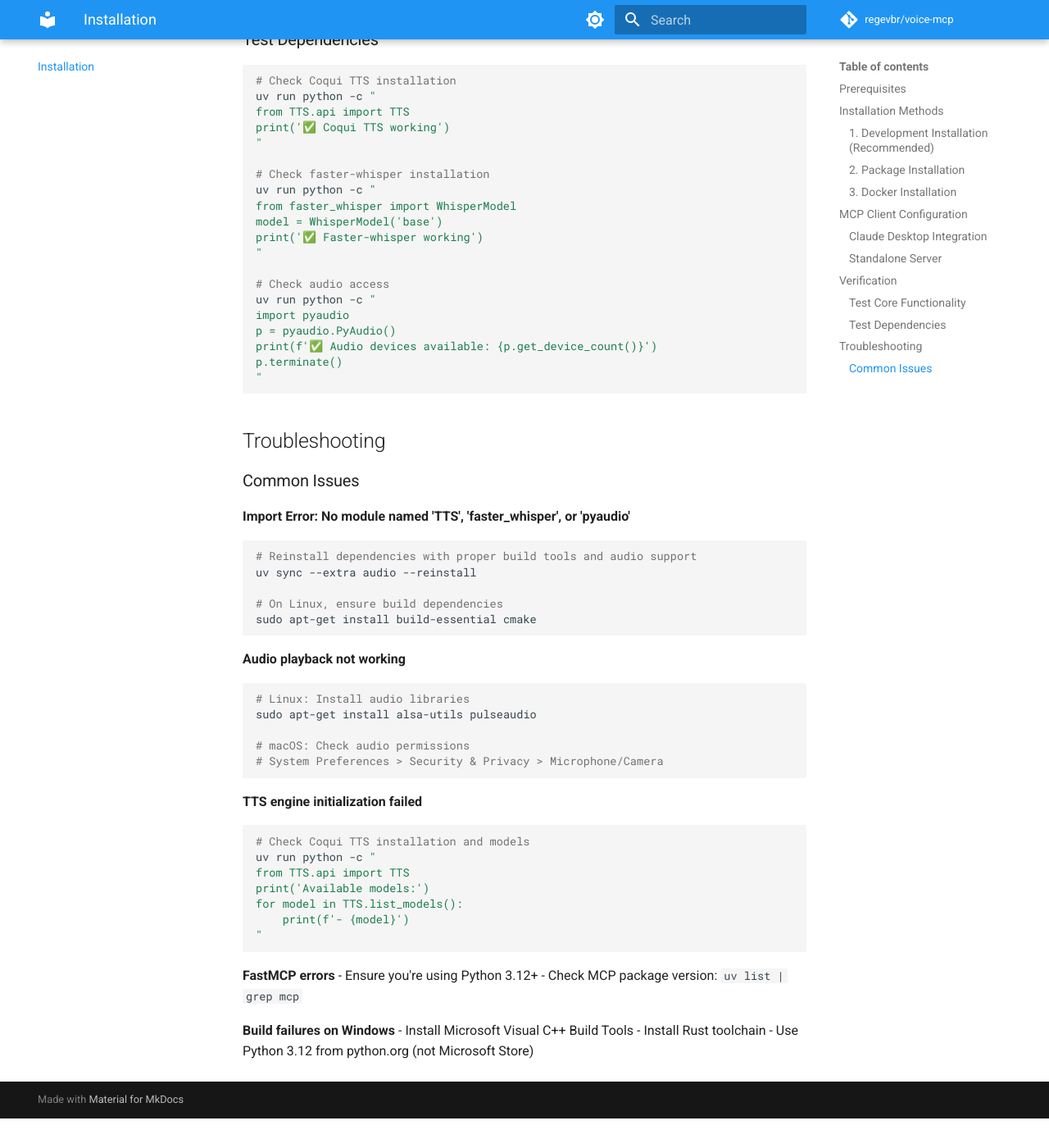
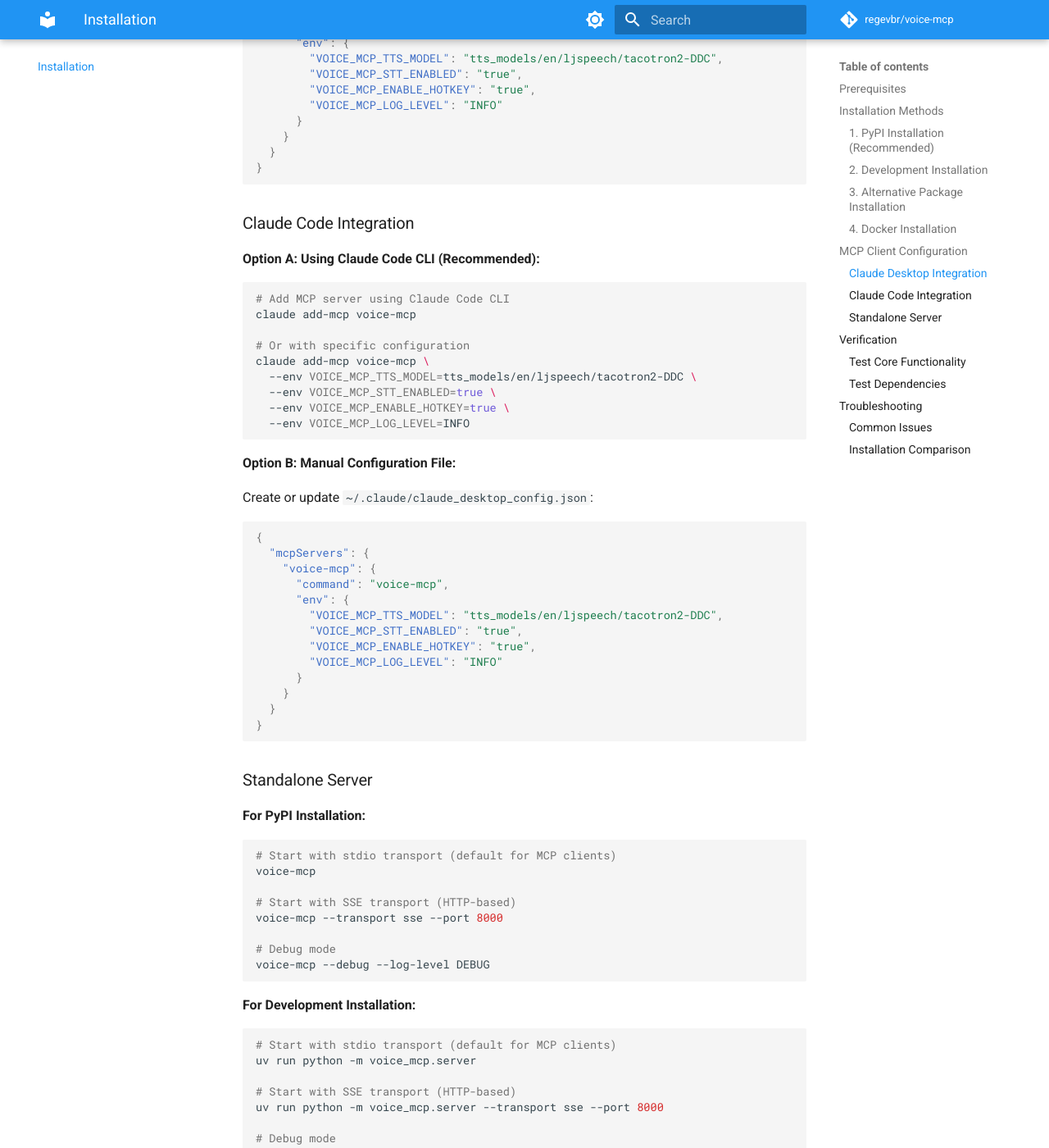
Before and after one commit to regevbr/voice-mcp, an MkDocs documentation site: the page built from docs/installation.md, in a window 1280 px wide and 1400 px high, scrolled down 2537 px. Shown: the whole window at 82% size. Built offline with MkDocs 1.6.1 and Material for MkDocs 9.7.7, drawn with Linux system fonts in a browser that asks for light colours; comment, search, counter and statistics services are not loaded; before the commit the page ends 3901 px from its top, so only the background shows below that; some of the changed text lies outside the part shown.

Commit message:
feat: Add CodeQL security analysis workflow and update documentation
- Add .github/workflows/codeql.yml for automated security scanning
- Update README.md with enhanced project overview and security practices
- Improve docs/index.md with comprehensive feature descriptions
- Update docs/installation.md with clearer setup instructions
- Enhance docs/usage.md with detailed MCP integration examples

🤖 Generated with [Claude Code](https://claude.ai/code)

Co-Authored-By: Claude <noreply@anthropic.com>

````diff
--- a/docs/installation.md
+++ b/docs/installation.md
@@ -30,7 +30,26 @@ curl --proto '=https' --tlsv1.2 -sSf https://sh.rustup.rs | sh
 
 ## Installation Methods
 
-### 1. Development Installation (Recommended)
+### 1. PyPI Installation (Recommended)
+
+```bash
+# Install with uv (recommended)
+uv add voice-mcp[audio]
+
+# Alternative with pip
+pip install voice-mcp[audio]
+```
+
+> **⚠️ Important**: Use `[audio]` extras to get full audio hardware support (PyAudio, RealtimeSTT). Without it, you'll get TTS functionality but may encounter audio I/O issues.
+
+**Audio Extras vs Base Installation**
+
+| Installation | TTS | STT | Audio I/O | Hotkeys | Use Case |
+|--------------|-----|-----|-----------|---------|----------|
+| `voice-mcp` | ✅ | ✅ | ⚠️ Limited | ✅ | Basic TTS, may have audio issues |
+| `voice-mcp[audio]` | ✅ | ✅ | ✅ Full | ✅ | Complete functionality (recommended) |
+
+### 2. Development Installation
 
 ```bash
 # Clone the repository
@@ -42,17 +61,17 @@ curl -LsSf https://astral.sh/uv/install.sh | sh
 uv sync --extra audio --dev
 ```
 
-### 2. Package Installation
+### 3. Alternative Package Installation
 
 ```bash
-# Full installation with audio dependencies
+# Full installation with audio dependencies (development mode)
 pip install -e .[audio]
 
-# Basic installation (limited functionality)
-pip install voice-mcp
+# Direct git installation
+pip install git+https://github.com/voice-mcp/voice-mcp.git[audio]
 ```
 
-### 3. Docker Installation
+### 4. Docker Installation
 
 ```bash
 # Build and run with Docker
@@ -69,6 +88,24 @@ Create or update your Claude Desktop configuration:
 **macOS:** `~/Library/Application Support/Claude/claude_desktop_config.json`
 **Windows:** `%APPDATA%\Claude\claude_desktop_config.json`
 
+**For PyPI Installation (Recommended):**
+```json
+{
+  "mcpServers": {
+    "voice-mcp": {
+      "command": "voice-mcp",
+      "env": {
+        "VOICE_MCP_TTS_MODEL": "tts_models/en/ljspeech/tacotron2-DDC",
+        "VOICE_MCP_STT_ENABLED": "true",
+        "VOICE_MCP_ENABLE_HOTKEY": "true",
+        "VOICE_MCP_LOG_LEVEL": "INFO"
+      }
+    }
+  }
+}
+```
+
+**For Development Installation:**
 ```json
 {
   "mcpServers": {
@@ -86,8 +123,56 @@ Create or update your Claude Desktop configuration:
 }
 ```
 
+### Claude Code Integration
+
+**Option A: Using Claude Code CLI (Recommended):**
+```bash
+# Add MCP server using Claude Code CLI
+claude add-mcp voice-mcp
+
+# Or with specific configuration
+claude add-mcp voice-mcp \
+  --env VOICE_MCP_TTS_MODEL=tts_models/en/ljspeech/tacotron2-DDC \
+  --env VOICE_MCP_STT_ENABLED=true \
+  --env VOICE_MCP_ENABLE_HOTKEY=true \
+  --env VOICE_MCP_LOG_LEVEL=INFO
+```
+
+**Option B: Manual Configuration File:**
+
+Create or update `~/.claude/claude_desktop_config.json`:
+
+```json
+{
+  "mcpServers": {
+    "voice-mcp": {
+      "command": "voice-mcp",
+      "env": {
+        "VOICE_MCP_TTS_MODEL": "tts_models/en/ljspeech/tacotron2-DDC",
+        "VOICE_MCP_STT_ENABLED": "true",
+        "VOICE_MCP_ENABLE_HOTKEY": "true",
+        "VOICE_MCP_LOG_LEVEL": "INFO"
+      }
+    }
+  }
+}
+```
+
 ### Standalone Server
 
+**For PyPI Installation:**
+```bash
+# Start with stdio transport (default for MCP clients)
+voice-mcp
+
+# Start with SSE transport (HTTP-based)
+voice-mcp --transport sse --port 8000
+
+# Debug mode
+voice-mcp --debug --log-level DEBUG
+```
+
+**For Development Installation:**
 ```bash
 # Start with stdio transport (default for MCP clients)
 uv run python -m voice_mcp.server
@@ -148,9 +233,25 @@ p.terminate()
 
 ### Common Issues
 
+**PyPI Installation Issues**
+
+If you get limited functionality or audio errors after `pip install voice-mcp`:
+```bash
+# Reinstall with audio extras (recommended)
+pip uninstall voice-mcp
+pip install voice-mcp[audio]
+
+# Or with uv
+uv remove voice-mcp
+uv add voice-mcp[audio]
+```
+
 **Import Error: No module named 'TTS', 'faster_whisper', or 'pyaudio'**
 ```bash
-# Reinstall dependencies with proper build tools and audio support
+# For PyPI installation
+pip install voice-mcp[audio]
+
+# For development installation
 uv sync --extra audio --reinstall
 
 # On Linux, ensure build dependencies
@@ -169,7 +270,7 @@ sudo apt-get install alsa-utils pulseaudio
 **TTS engine initialization failed**
 ```bash
 # Check Coqui TTS installation and models
-uv run python -c "
+python -c "
 from TTS.api import TTS
 print('Available models:')
 for model in TTS.list_models():
@@ -179,9 +280,20 @@ for model in TTS.list_models():
 
 **FastMCP errors**
 - Ensure you're using Python 3.12+
-- Check MCP package version: `uv list | grep mcp`
+- Check MCP package version: `pip list | grep mcp`
 
 **Build failures on Windows**
 - Install Microsoft Visual C++ Build Tools
 - Install Rust toolchain
 - Use Python 3.12 from python.org (not Microsoft Store)
+
+### Installation Comparison
+
+| Method | TTS | STT | Audio I/O | Hotkeys | Installation Command |
+|--------|-----|-----|-----------|---------|---------------------|
+| **PyPI (Recommended)** | ✅ | ✅ | ✅ Full | ✅ | `pip install voice-mcp[audio]` |
+| **PyPI Basic** | ✅ | ✅ | ⚠️ Limited | ✅ | `pip install voice-mcp` |
+| **Development** | ✅ | ✅ | ✅ Full | ✅ | `git clone` + `uv sync --extra audio` |
+| **Git Direct** | ✅ | ✅ | ✅ Full | ✅ | `pip install git+https://...` |
+
+> **Recommendation**: Always use `voice-mcp[audio]` for complete functionality.
````
Also changed, not shown: README.md (+109 -4 lines), docs/index.md (+45 -3 lines), docs/usage.md (+45 -2 lines), 1 other file.
